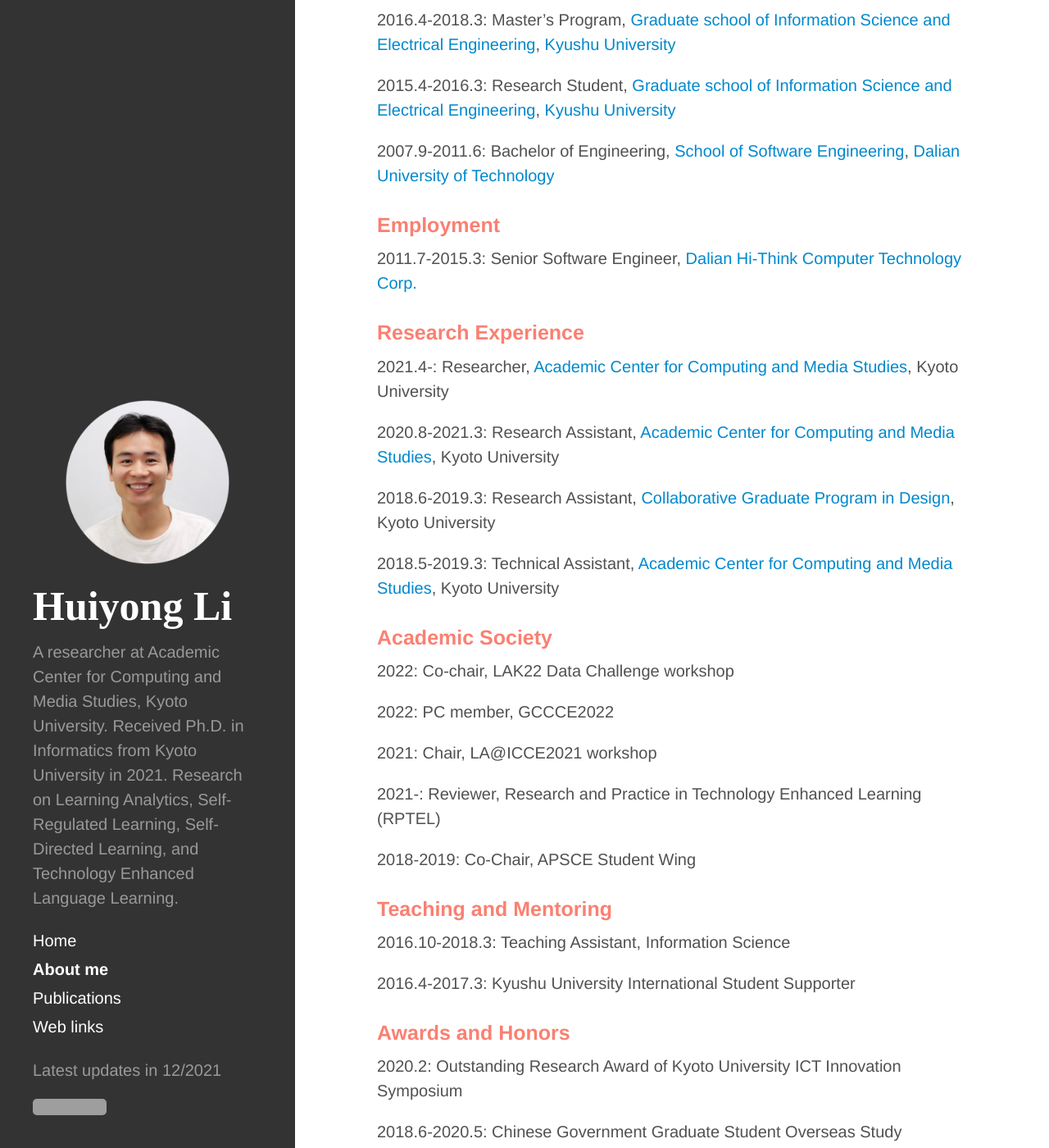
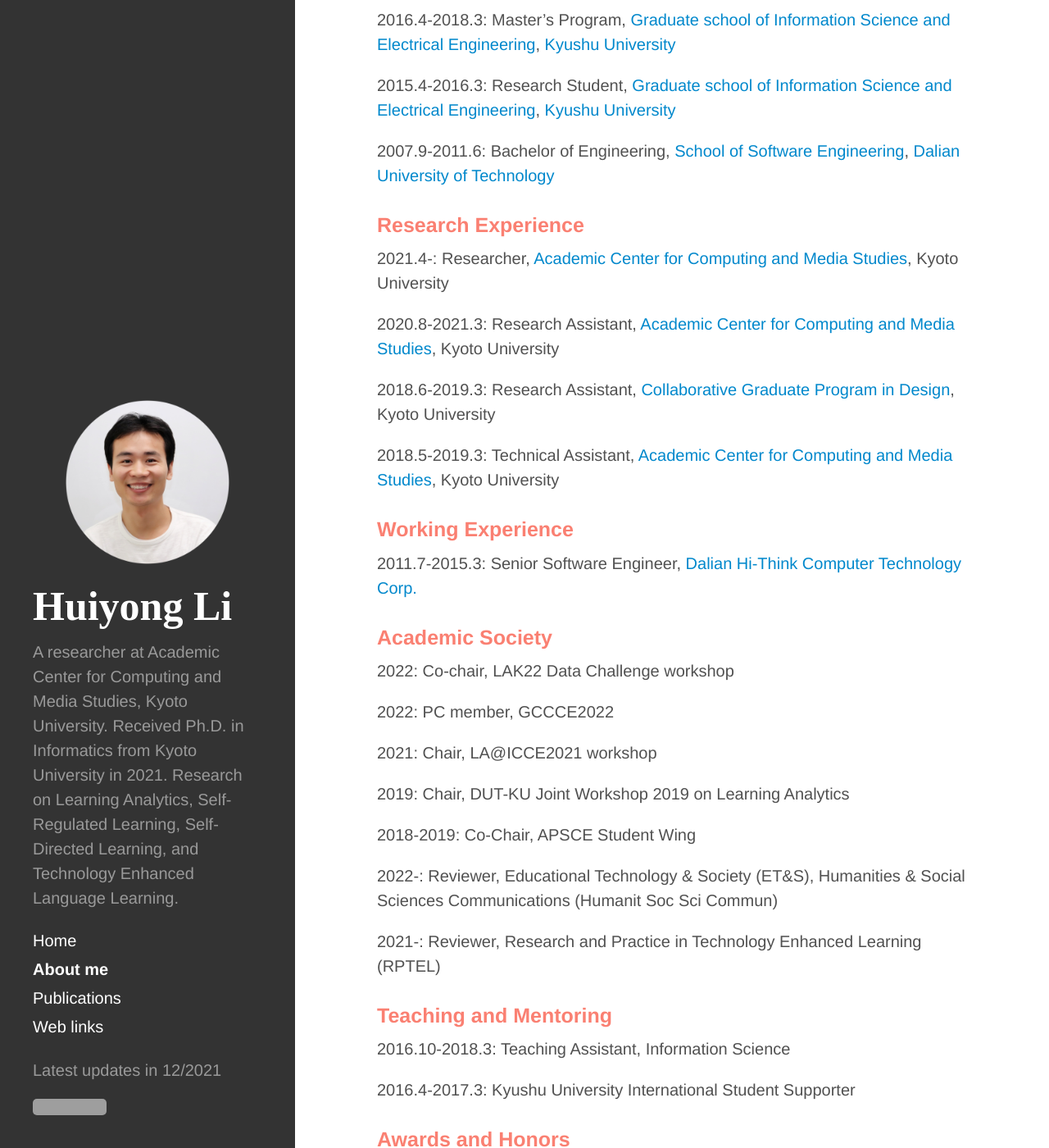
Before and after one commit to li-huiyong/li-huiyong.github.io, a Jekyll site: the page built from about-me.md, in a window 1280 px wide and 1400 px high, scrolled down 683 px. Shown: the whole window at 82% size. Built offline with Jekyll 4.4.1, drawn with Linux system fonts in a browser that asks for light colours; nearby versions of some CDN libraries; some web fonts are replaced; some of the changed lines change nothing that is shown; some of the changed text lies outside the part shown; grey boxes are pictures that could not be loaded.

Commit message:
update Academic Society

```diff
--- a/about-me.md
+++ b/about-me.md
@@ -15,13 +15,13 @@
 
 <i class="fa fa-envelope" aria-hidden="true"></i> lihuiyong123 [at] gmail.com
 
-### <span style="color: Salmon; ">Research interests</span>
+### <span style="color: Salmon; ">Areas of Research</span>
 * Learning Analytics
 * Self-Regulated Learning
 * Self-Directed Learning
 * Technology Enhanced Language Learning
 
-### <span style="color: Salmon; ">Education</span>
+### <span style="color: Salmon; ">Academic Education</span>
 2018.4-2021.3: Doctoral Program, [Graduate School of Informatics](http://www.i.kyoto-u.ac.jp/en/){:target="_blank"}, [Kyoto University](https://www.kyoto-u.ac.jp/en/){:target="_blank"}
 
 2016.4-2018.3: Master's Program, [Graduate school of Information Science and Electrical Engineering](https://www.isee.kyushu-u.ac.jp/e/){:target="_blank"}, [Kyushu University](http://www.kyushu-u.ac.jp/en/){:target="_blank"}
@@ -29,9 +29,6 @@
 2015.4-2016.3: Research Student, [Graduate school of Information Science and Electrical Engineering](https://www.isee.kyushu-u.ac.jp/e/){:target="_blank"}, [Kyushu University](http://www.kyushu-u.ac.jp/en/){:target="_blank"}
 
 2007.9-2011.6: Bachelor of Engineering, [School of Software Engineering](http://ssdut.dlut.edu.cn/en.htm){:target="_blank"}, [Dalian University of Technology](http://en.dlut.edu.cn/){:target="_blank"}
-
-### <span style="color: Salmon; ">Employment</span>
-2011.7-2015.3: Senior Software Engineer, [Dalian Hi-Think Computer Technology Corp.](http://www.dhc.com.cn/?_l=en){:target="_blank"}
 
 ### <span style="color: Salmon; ">Research Experience</span>
 2021.4-: Researcher, [Academic Center for Computing and Media Studies](http://www.media.kyoto-u.ac.jp/accms_web/en/){:target="_blank"}, Kyoto University
@@ -42,6 +39,9 @@
 
 2018.5-2019.3: Technical Assistant, [Academic Center for Computing and Media Studies](http://www.media.kyoto-u.ac.jp/accms_web/en/){:target="_blank"}, Kyoto University
 
+### <span style="color: Salmon; ">Working Experience</span>
+2011.7-2015.3: Senior Software Engineer, [Dalian Hi-Think Computer Technology Corp.](http://www.dhc.com.cn/?_l=en){:target="_blank"}
+
 ### <span style="color: Salmon; ">Academic Society</span>
 2022: Co-chair, LAK22 Data Challenge workshop
 
@@ -49,9 +49,13 @@
 
 2021: Chair, LA@ICCE2021 workshop
 
-2021-: Reviewer, Research and Practice in Technology Enhanced Learning (RPTEL)
+2019: Chair, DUT-KU Joint Workshop 2019 on Learning Analytics
 
 2018-2019: Co-Chair, APSCE Student Wing
+
+2022-: Reviewer, Educational Technology & Society (ET&S), Humanities & Social Sciences Communications (Humanit Soc Sci Commun)
+
+2021-: Reviewer, Research and Practice in Technology Enhanced Learning (RPTEL)
 
 ### <span style="color: Salmon; ">Teaching and Mentoring</span>
 2016.10-2018.3: Teaching Assistant, Information Science
```
